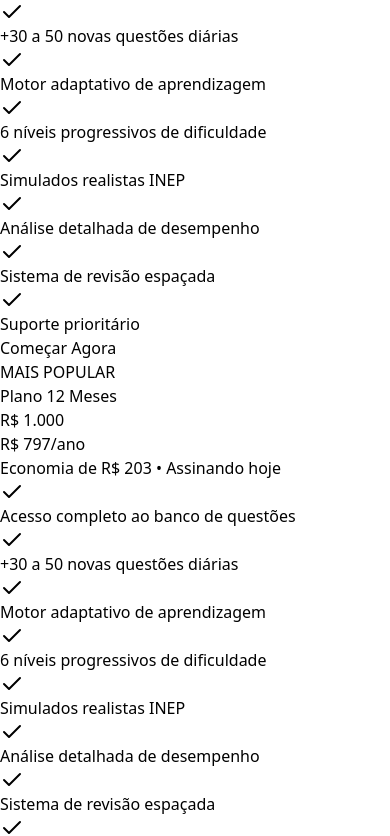
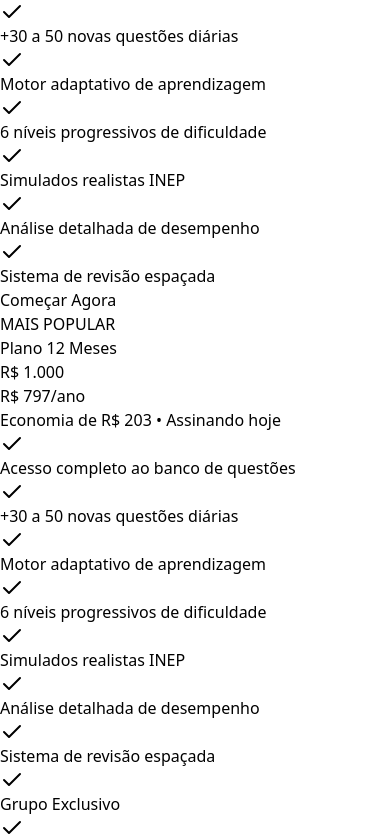
Before and after one commit to MolinariBR/journeyland, a React (Vite) app: page / in a window 390 px wide. Shown: the part 4062-4898 px from the top of the page. Built offline with nearby package versions, Linux system fonts and the light colour scheme.

Commit message:
fix(pricing): normalize phone before create-checkout request

```diff
--- a/src/components/Pricing.tsx
+++ b/src/components/Pricing.tsx
@@ -7,14 +7,20 @@ export const Pricing = () => {
   const [selectedPlan, setSelectedPlan] = useState<'6months' | '12months' | null>(null);
   const [formData, setFormData] = useState({ name: '', email: '', phone: '' });
 
-  const features = [
+  const baseFeatures = [
     'Acesso completo ao banco de questões',
     '+30 a 50 novas questões diárias',
     'Motor adaptativo de aprendizagem',
     '6 níveis progressivos de dificuldade',
     'Simulados realistas INEP',
     'Análise detalhada de desempenho',
-    'Sistema de revisão espaçada',
+    'Sistema de revisão espaçada'
+  ];
+
+  const features6 = baseFeatures;
+  const features12 = [
+    ...baseFeatures,
+    'Grupo Exclusivo',
     'Suporte prioritário'
   ];
 
@@ -30,12 +36,19 @@ export const Pricing = () => {
     setLoading(true);
     try {
       // Use PayPal checkout via API route
+      // Normalize phone to +55XXXXXXXXXXX expected by server
+      const digits = formData.phone.replace(/\D/g, '');
+      const prefixed = digits.startsWith('55') ? digits : `55${digits}`;
+      const normalizedPhone = `+${prefixed}`;
+
       const response = await fetch('/api/create-checkout', {
         method: 'POST',
         headers: { 'Content-Type': 'application/json' },
         body: JSON.stringify({
           plan: selectedPlan,
-          ...formData
+          name: formData.name,
+          email: formData.email,
+          phone: normalizedPhone
         })
       });
 
@@ -93,12 +106,15 @@ export const Pricing = () => {
               </div>
 
               <ul className="space-y-4 mb-8">
-                {features.map((feature, idx) => (
+                {features6.map((feature, idx) => {
+                  const iconColor = (feature === 'Suporte prioritário' || feature === 'Grupo Exclusivo') ? 'text-yellow-400' : 'text-green-500';
+                  return (
                     <li key={idx} className="flex items-start gap-3">
-                    <Check className="w-5 h-5 text-green-500 flex-shrink-0 mt-0.5" />
+                      <Check className={`w-5 h-5 ${iconColor} flex-shrink-0 mt-0.5`} />
                       <span className="text-gray-300">{feature}</span>
                     </li>
-                ))}
+                  );
+                })}
               </ul>
 
               <button
@@ -130,12 +146,15 @@ export const Pricing = () => {
               </div>
 
               <ul className="space-y-4 mb-8">
-                {features.map((feature, idx) => (
+                {features12.map((feature, idx) => {
+                  const iconColor = (feature === 'Suporte prioritário' || feature === 'Grupo Exclusivo') ? 'text-yellow-400' : 'text-green-500';
+                  return (
                     <li key={idx} className="flex items-start gap-3">
-                    <Check className="w-5 h-5 text-green-500 flex-shrink-0 mt-0.5" />
+                      <Check className={`w-5 h-5 ${iconColor} flex-shrink-0 mt-0.5`} />
                       <span className="text-gray-300">{feature}</span>
                     </li>
-                ))}
+                  );
+                })}
               </ul>
 
               <button
```
Lines whose indentation alone changed are shown as unchanged.
